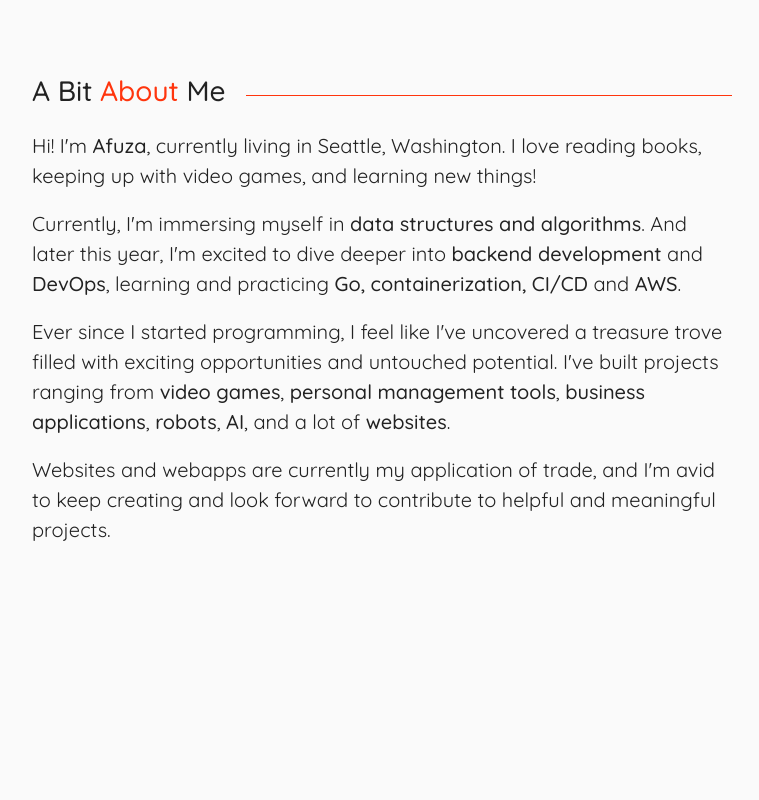
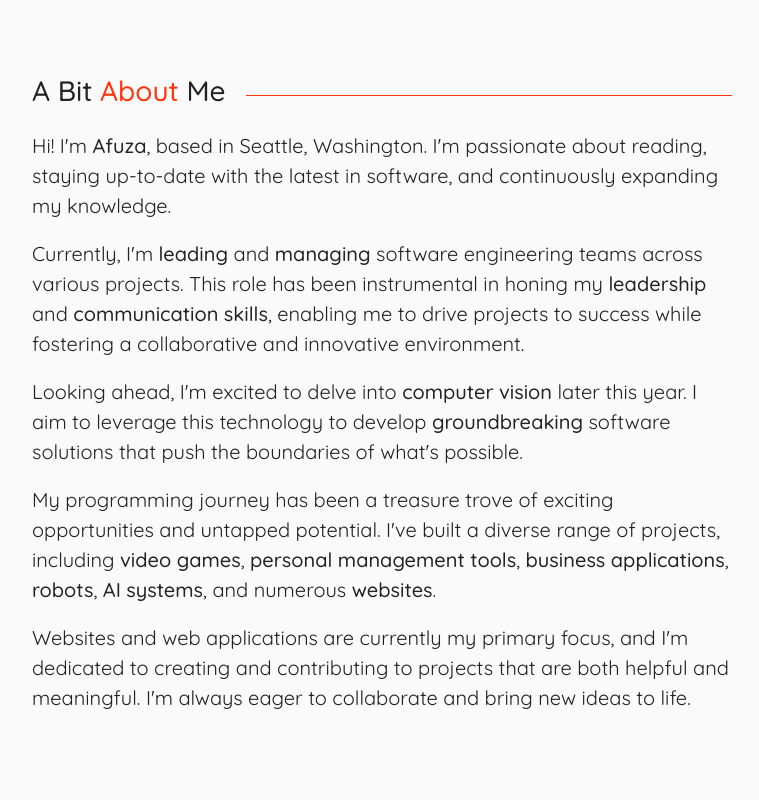
Before and after one commit to afutofu/afutofu.github.io, a React (Create React App) app: page / in a window 1280 px wide. Shown: the part 900-1700 px from the top of the page, without its empty margins (258-1017 px from the left). Built offline with nearby package versions, Linux system fonts and the light colour scheme.

Commit message:
Update About section October 30

```diff
--- a/src/sections/About.js
+++ b/src/sections/About.js
@@ -211,37 +211,44 @@ const About = () => {
             </TitleArea>
             <Descriptions ref={(el) => (descriptions = el)}>
               <Description>
-                Hi! I'm <DescriptionBold>Afuza</DescriptionBold>, currently
-                living in Seattle, Washington. I love reading books, keeping up
-                with video games, and learning new things!
+                Hi! I'm <DescriptionBold>Afuza</DescriptionBold>, based in
+                Seattle, Washington. I'm passionate about reading, staying
+                up-to-date with the latest in software, and continuously
+                expanding my knowledge.
               </Description>
               <Description>
-                Currently, I'm immersing myself in{" "}
-                <DescriptionBold>
-                  data structures and algorithms
-                </DescriptionBold>
-                . And later this year, I'm excited to dive deeper into{" "}
-                <DescriptionBold>backend development</DescriptionBold> and{" "}
-                <DescriptionBold>DevOps</DescriptionBold>, learning and
-                practicing{" "}
-                <DescriptionBold>Go, containerization, CI/CD</DescriptionBold>{" "}
-                and <DescriptionBold>AWS</DescriptionBold>.
+                Currently, I'm <DescriptionBold>leading</DescriptionBold> and{" "}
+                <DescriptionBold>managing</DescriptionBold> software engineering
+                teams across various projects. This role has been instrumental
+                in honing my <DescriptionBold>leadership</DescriptionBold> and{" "}
+                <DescriptionBold>communication skills</DescriptionBold>,
+                enabling me to drive projects to success while fostering a
+                collaborative and innovative environment.
+              </Description>
+
+              <Description>
+                Looking ahead, I'm excited to delve into{" "}
+                <DescriptionBold>computer vision</DescriptionBold> later this
+                year. I aim to leverage this technology to develop{" "}
+                <DescriptionBold>groundbreaking</DescriptionBold> software
+                solutions that push the boundaries of what's possible.
               </Description>
               <Description>
-                Ever since I started programming, I feel like I've uncovered a
-                treasure trove filled with exciting opportunities and untouched
-                potential. I've built projects ranging from{" "}
+                My programming journey has been a treasure trove of
+                exciting opportunities and untapped potential. I've built a diverse range of
+                projects, including{" "}
                 <DescriptionBold>video games</DescriptionBold>,{" "}
                 <DescriptionBold>personal management tools</DescriptionBold>,{" "}
                 <DescriptionBold>business applications</DescriptionBold>,{" "}
                 <DescriptionBold>robots</DescriptionBold>,{" "}
-                <DescriptionBold>AI</DescriptionBold>, and a lot of{" "}
+                <DescriptionBold>AI systems</DescriptionBold>, and numerous{" "}
                 <DescriptionBold>websites</DescriptionBold>.
               </Description>
               <Description>
-                Websites and webapps are currently my application of trade, and
-                I'm avid to keep creating and look forward to contribute to
-                helpful and meaningful projects.
+                Websites and web applications are currently my primary focus,
+                and I'm dedicated to creating and contributing to projects that
+                are both helpful and meaningful. I'm always eager to collaborate
+                and bring new ideas to life.
               </Description>
             </Descriptions>
           </Content>
```
